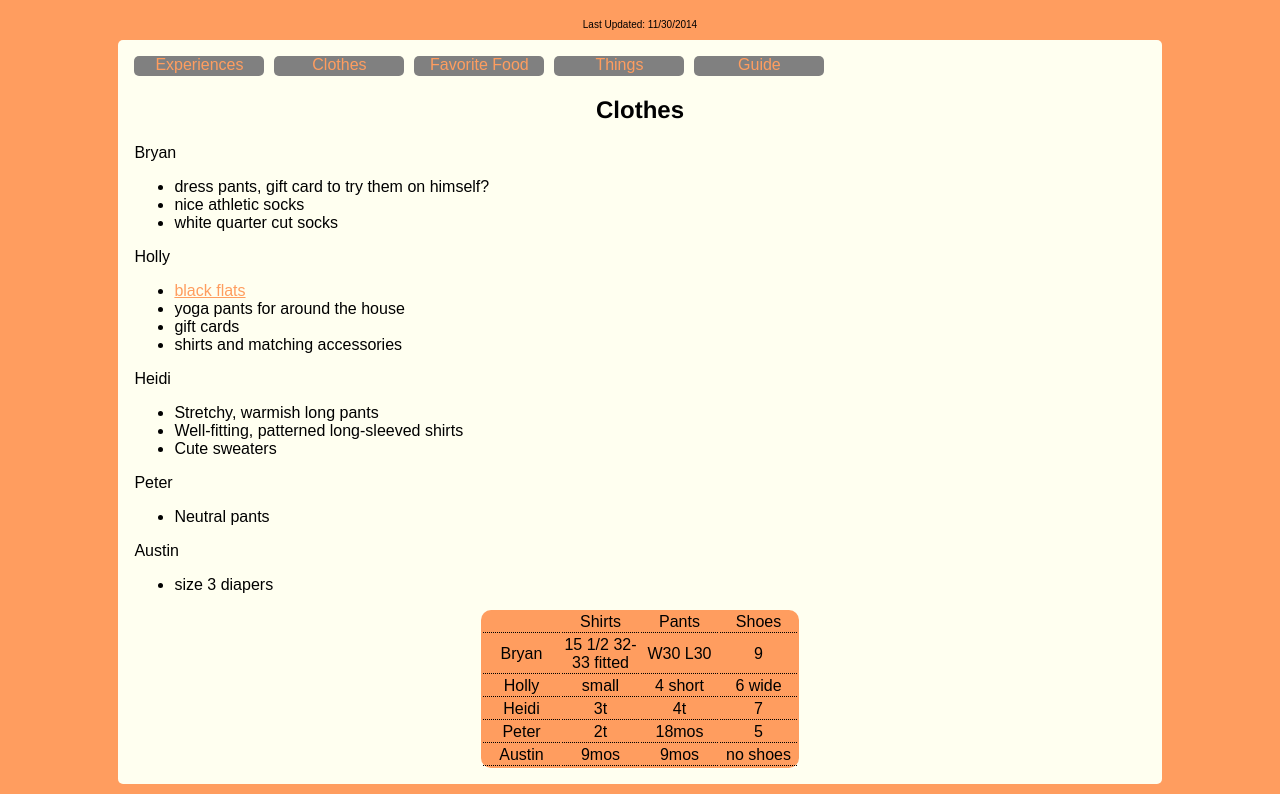
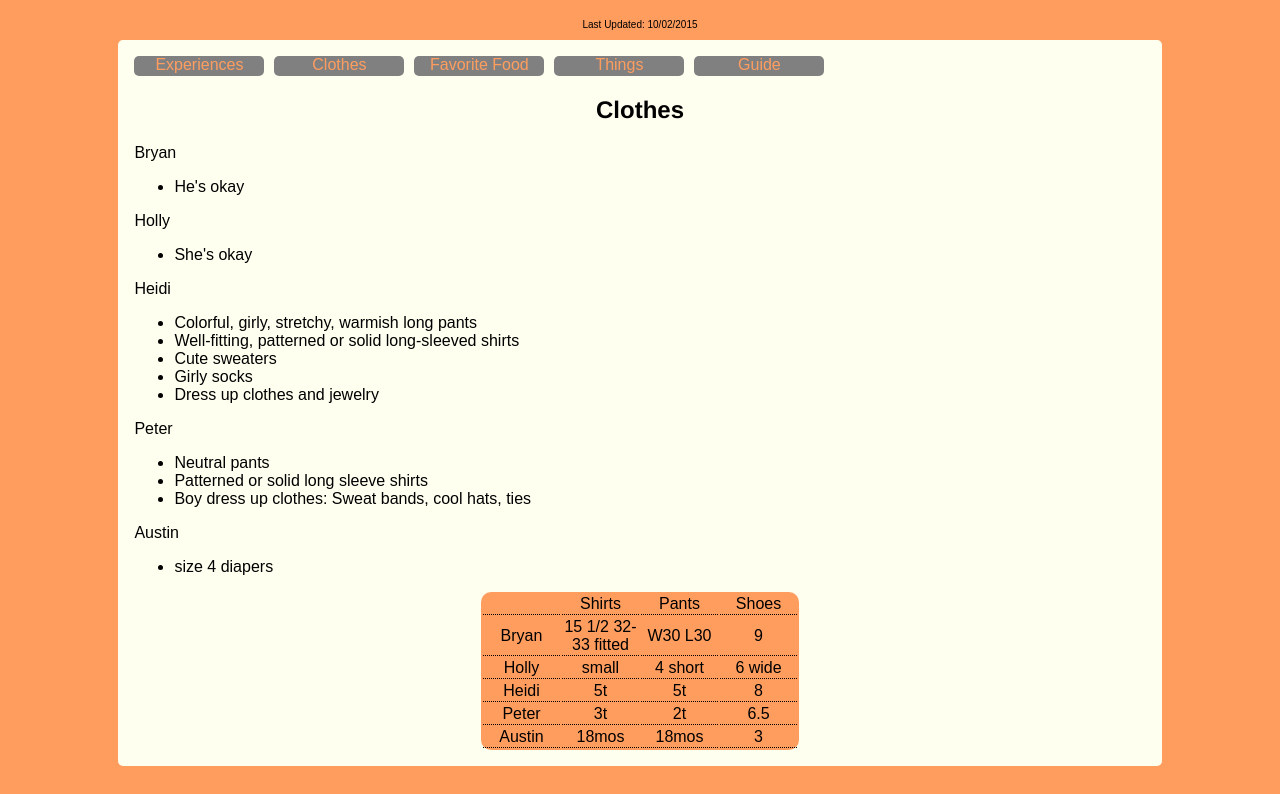
Before and after one commit to HollyAdele/hollybraun.com, a plain HTML site: page gifting-guide/clothes.html in a window 1280 px wide. Shown: the part 62-856 px from the top of the page. Drawn offline with Linux system fonts and the light colour scheme.

Commit message:
Updated Gifting Guide

```diff
--- a/gifting-guide/clothes.html
+++ b/gifting-guide/clothes.html
@@ -7,7 +7,7 @@
 	<body>
 		<header>
 			<h1>Braun Gifting Guide</h1>
-			<p id="last-updated">Last Updated: 11/30/2014</p>
+			<p id="last-updated">Last Updated: 10/02/2015</p>
 		</header>
 		<div id="content" class="clothes">
 			<ol id="toc">
@@ -21,34 +21,33 @@
 			<div id="needs">
 				<div>Bryan
 					<ul>
-						<li>dress pants, gift card to try them on himself?</li>
-						<li>nice athletic socks</li>
-						<li>white quarter cut socks</li>
+						<li>He's okay</li>
 					</ul>
 				</div>
 				<div>Holly
 					<ul>
-						<li><a href="http://oldnavy.gap.com/browse/product.do?pid=559817002&vid=1&locale=en_US&kwid=1&sem=false&sdReferer=http%3A%2F%2Fwww.oldnavy.com%2Fproducts%2Fwomens-flats.jsp">black flats</a></li>
-						<li>yoga pants for around the house</li>
-						<li>gift cards</li>
-						<li>shirts and matching accessories</li>
+						<li>She's okay </li>
 					</ul>
 				</div>
 				<div>Heidi
 					<ul>
-						<li>Stretchy, warmish long pants</li>
-						<li>Well-fitting, patterned long-sleeved shirts</li>
+						<li>Colorful, girly, stretchy, warmish long pants</li>
+						<li>Well-fitting, patterned or solid long-sleeved shirts</li>
 						<li>Cute sweaters</li>
+						<li>Girly socks</li>
+						<li>Dress up clothes and jewelry</li>
 					</ul>
 				</div>
 				<div>Peter
 					<ul>
 						<li>Neutral pants</li>
+						<li>Patterned or solid long sleeve shirts</li>
+						<li>Boy dress up clothes: Sweat bands, cool hats, ties</li>
 					</ul>
 				</div>
 				<div>Austin
 					<ul>
-						<li>size 3 diapers</li>
+						<li>size 4 diapers</li>
 					</ul>
 				</div>
 			</div>
@@ -76,21 +75,21 @@
 					</tr>
 					<tr>
 						<td>Heidi</td>
-						<td>3t</td>
-						<td>4t</td>
-						<td>7</td>
+						<td>5t</td>
+						<td>5t</td>
+						<td>8</td>
 					</tr>
 					<tr>
 						<td>Peter</td>
+						<td>3t</td>
 						<td>2t</td>
-						<td>18mos</td>
-						<td>5</td>
+						<td>6.5</td>
 					</tr>
 					<tr>
 						<td>Austin</td>
-						<td>9mos</td>
-						<td>9mos</td>
-						<td>no shoes</td>
+						<td>18mos</td>
+						<td>18mos</td>
+						<td>3</td>
 					</tr>
 				</tbody>
 			</table>
```
Also changed, not shown: gifting-guide/experiences.html (+3 -3 lines), gifting-guide/food.html (+17 -7 lines), gifting-guide/guide.html (+1 -2 lines), gifting-guide/things.html (+9 -13 lines).
